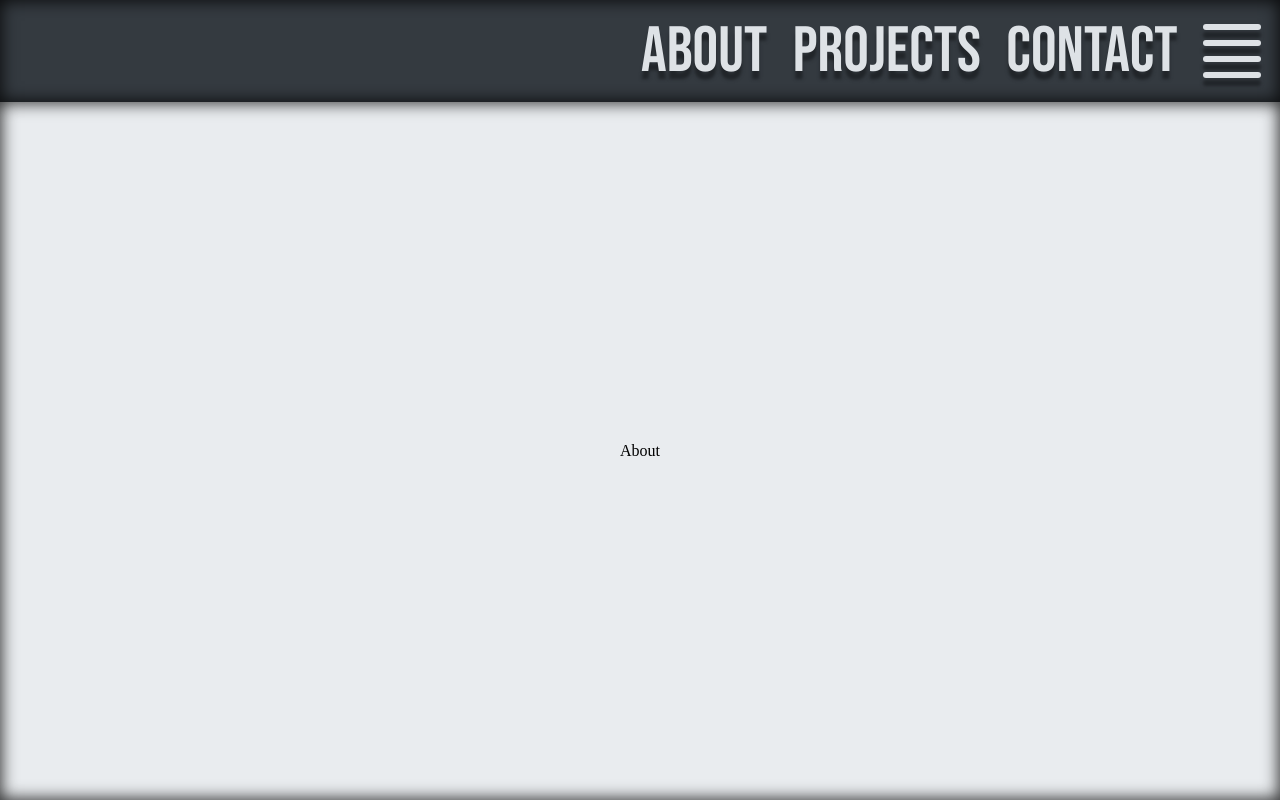
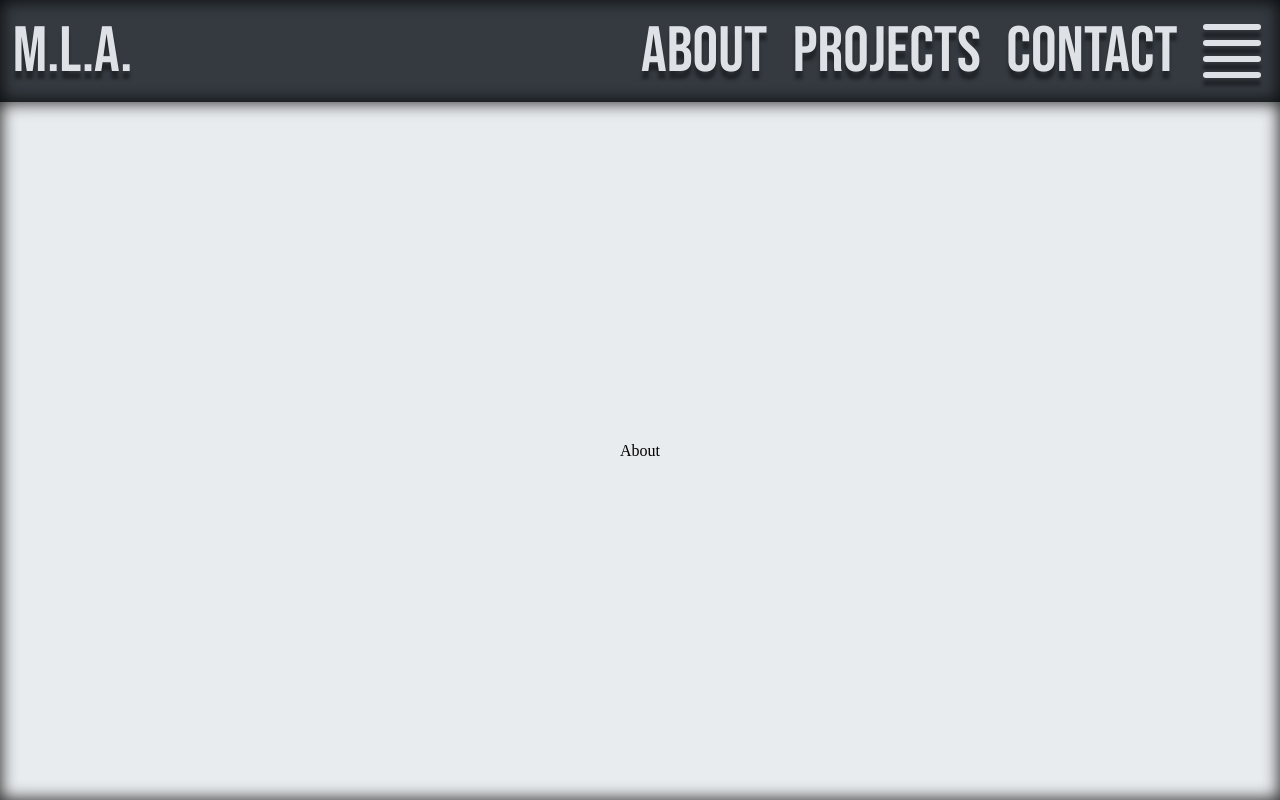
Before and after one commit to lorenzoaniel/portfolio-v3, a React (Create React App) app: page / in a window 1280 px wide. Built offline with nearby package versions, Linux system fonts and the light colour scheme.

Commit message:
base look for Logo Letter
nothing special just added base css for logo letter span

```diff
--- a/src/Components/Navbar/Logo/LogoLetter/LogoLetter.js
+++ b/src/Components/Navbar/Logo/LogoLetter/LogoLetter.js
@@ -1,11 +1,21 @@
 import React from "react";
 import styled from "styled-components";
+import { motion } from "framer-motion";
 
-const LogoLetterSpan = styled.span`
-	font-size: 1vw;
+const LogoLetterSpan = styled(motion.span)`
+	display: inline-block;
+	height: 100%;
+	width: min-content;
+	font-size: ${(props) => props.dynamicsizeprop};
+	font-family: "Bebas Neue", cursive;
+	text-shadow: var(--darkgrey-shadow-text-menuitems);
+	color: var(--grey-navbar-items);
+	display: flex;
+	align-items: center;
 `;
 
 export default function LogoLetter(props) {
-	const { letter } = props;
-	return <LogoLetterSpan>{letter}</LogoLetterSpan>;
+	const { children, dynamicsizeprop } = props;
+
+	return <LogoLetterSpan dynamicsizeprop={dynamicsizeprop}>{children}</LogoLetterSpan>;
 }
```
